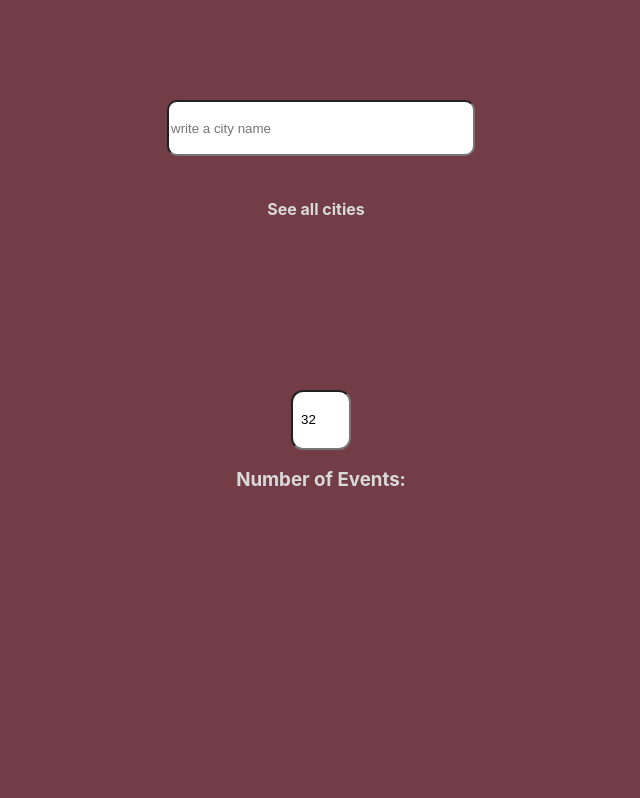
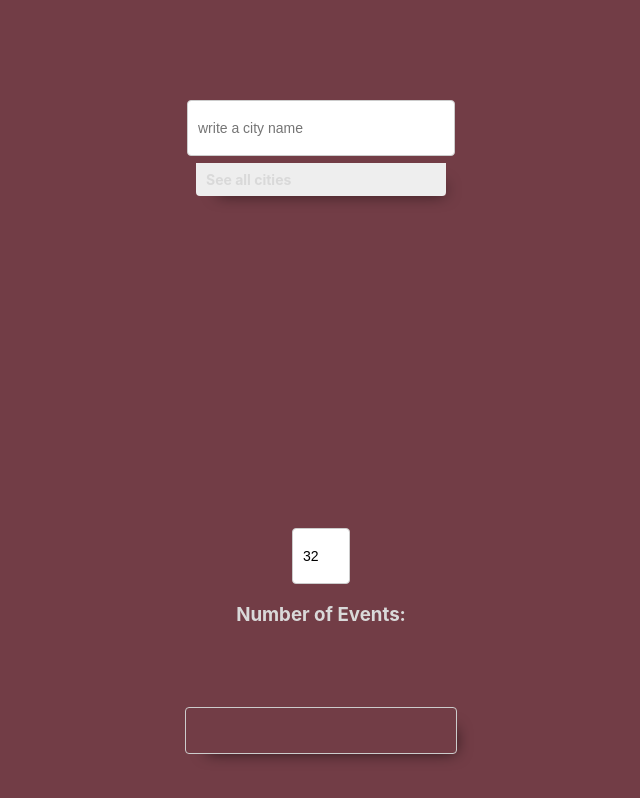
Before and after one commit to BJaguar71/MeetApp, a React (Create React App) app: page / in a window 1280 px wide. Shown: the top 798 px of the page, without its empty margins (319-959 px from the left). Built offline with nearby package versions, Linux system fonts and the light colour scheme.

Commit message:
added custom styling

```diff
--- a/src/App.css
+++ b/src/App.css
@@ -67,6 +67,94 @@
 
 }
 
+
+
+ul {
+  padding: 0;
+  list-style: none;
+  }
+
+  p {
+  margin: 5px 0;
+  }
+
+  .display-none {
+  display: none;
+  }
+  .showSuggestions {
+  display: block;
+  }
+
+  input[type="text"],
+  input[type="number"] {
+  padding: 8px 6px 8px 10px;
+  border-radius: 4px;
+  outline: none;
+  border: 1px solid #ccc;
+  font-size: 14px;
+  line-height: 20px;
+  align-self: center;
+  height: 38px;
+  }
+
+  .city {
+  width: 250px;
+  }
+
+  .CitySearch {
+  display: flex;
+  flex-direction: column;
+  flex-basis: 300px;
+  max-width: 300px;
+  margin: auto;
+  position: relative;
+  }
+
+  .suggestions {
+  width: 250px;
+  position: absolute;
+  z-index: 2;
+  align-self: center;
+  margin: 0;
+  top: 63px;
+  font-size: 14px;
+  box-shadow: 10px 10px 16px -12px rgba(0, 0, 0, 0.75);
+  }
+
+  .suggestions > li {
+  text-align: left;
+  padding: 8px 6px 8px 10px;
+  background-color: #eee;
+  cursor: default;
+  }
+
+  .suggestions > li:last-child {
+  border-bottom-left-radius: 4px;
+  border-bottom-right-radius: 4px;
+  }
+
+  .suggestions > li:hover {
+  background-color: #bcdcdb;
+  }
+
+  .event {
+  padding: 10px 10px 35px;
+  margin-bottom: 10px;
+  text-align: left;
+  border: 1px solid #ccc;
+  border-radius: 4px;
+  position: relative;
+  }
+
+  .details-btn {
+  position: absolute;
+  right: 5px;
+  bottom: 5px;
+  padding: 5px 8px;
+  border-radius: 4px;
+  outline: none;
+  cursor: pointer;
+  }
 @keyframes App-logo-spin {
   from {
     transform: rotate(0deg);
```
Also changed, not shown: src/NumberOfEvents.js (line endings or trailing spaces).
